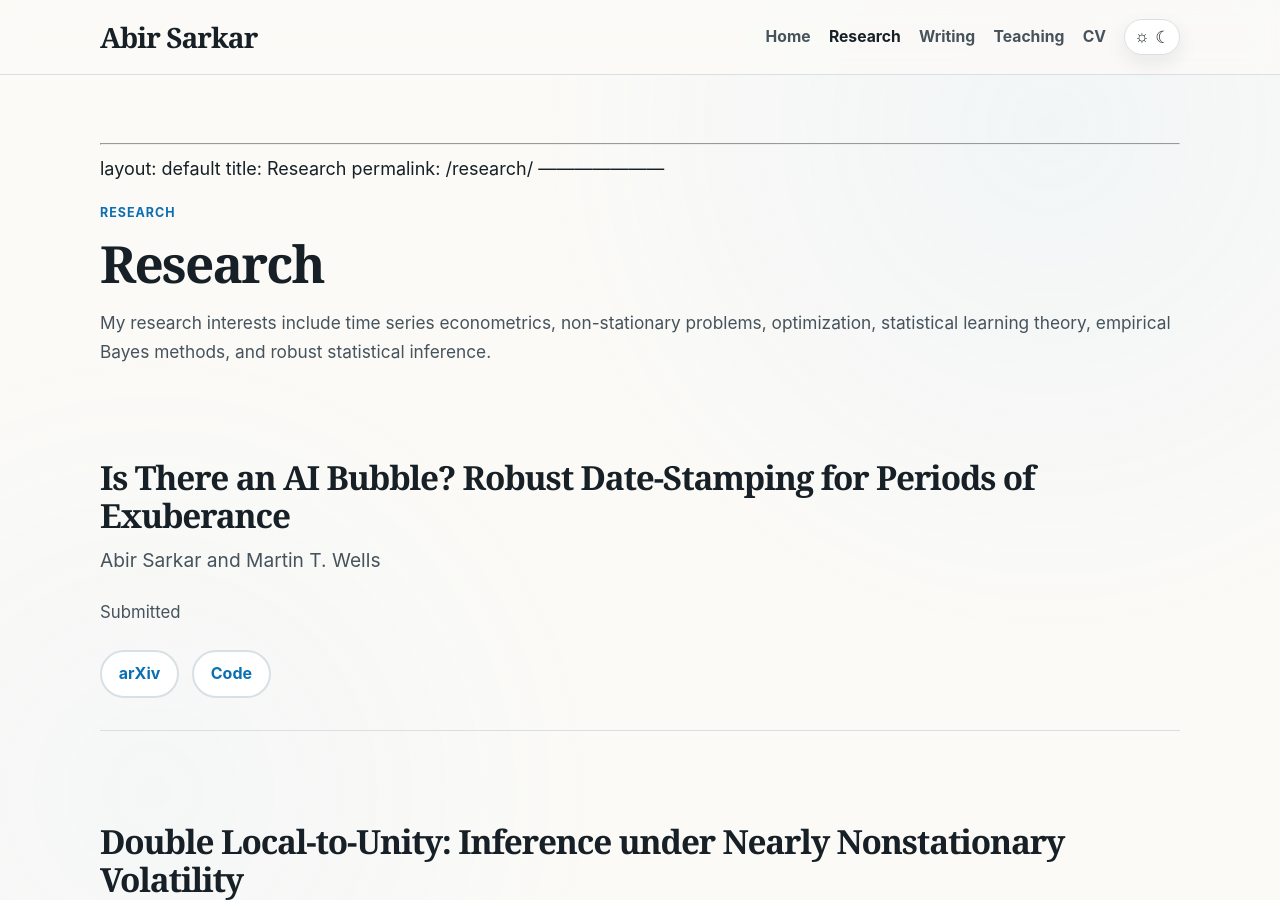
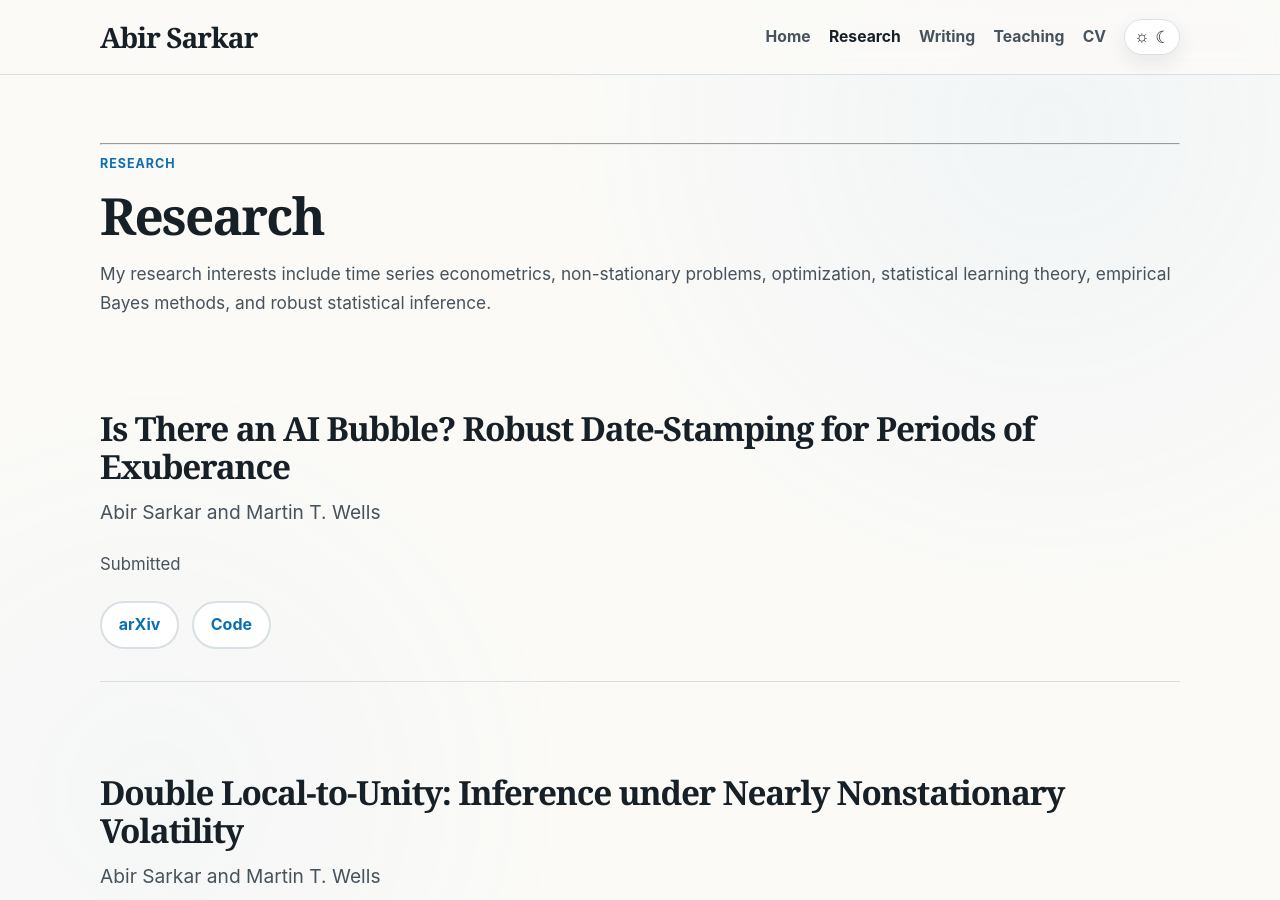
Before and after one commit to AbirS2026/AbirS2026.github.io, a Jekyll site: the page built from research.md, in a window 1280 px wide and 900 px high. Built offline with Jekyll 4.4.1, drawn with Linux system fonts in a browser that asks for light colours; our own code applies the rules of GitHub Pages for plain Markdown files; a style sheet for code colours, icons or effects is not loaded.

Commit message:
Update research.md

```diff
--- a/research.md
+++ b/research.md
@@ -1,9 +1,5 @@
 ---
 
-layout: default
-title: Research
-permalink: /research/
----------------------
 
 <p class="eyebrow">Research</p>
 <h1 class="research-heading">Research</h1>
```
